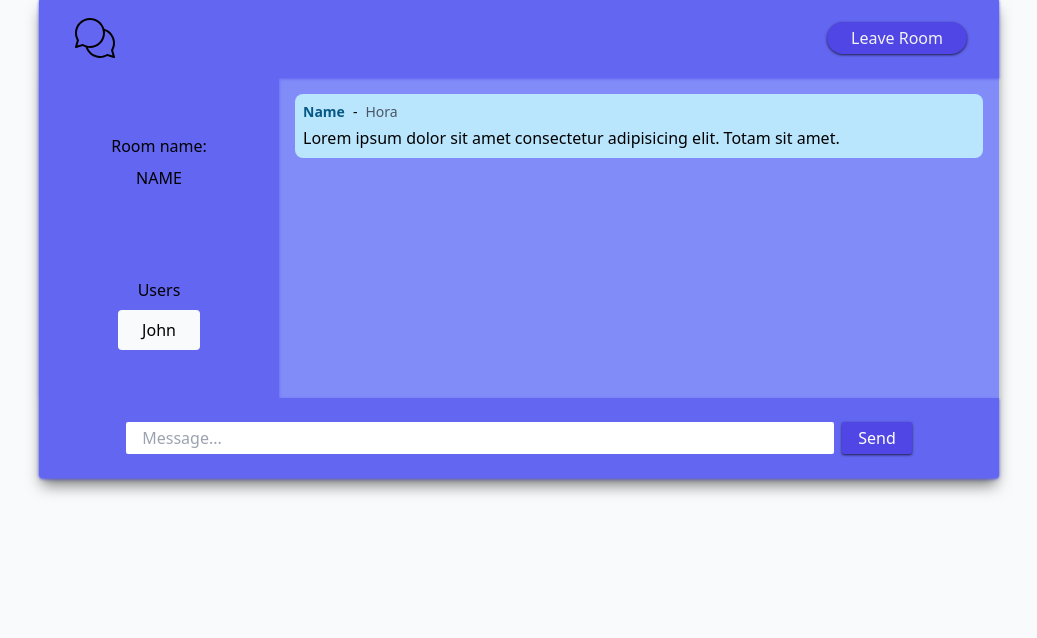
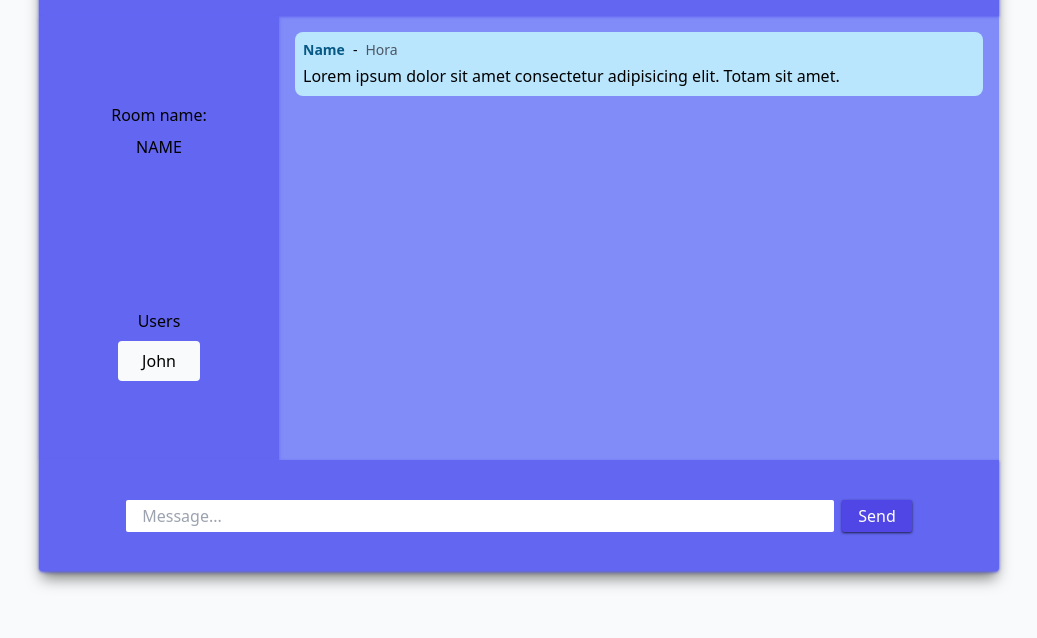
Before and after one commit to Rogger9/realtime-chat, a website: page public/chat.html in a window 1280 px wide. Shown: the part 162-800 px from the top of the page, without its empty margins (121-1158 px from the left). Drawn offline with Linux system fonts and the light colour scheme.

Commit message:
Responsive design

```diff
--- a/public/chat.html
+++ b/public/chat.html
@@ -13,9 +13,10 @@
 
 <body class="box-border text-center">
   <div class="grid place-items-center h-screen bg-gray-50">
-    <section class="w-5/6 sm:w-3/4 h-5/6 sm:h-3/5 bg-indigo-400 rounded grid grid-rows-6 shadow-lg shadow-black/50">
+    <section class="w-5/6 sm:w-3/4 h-5/6 bg-indigo-400 rounded grid grid-rows-6 shadow-lg shadow-black/50">
       <header class="flex justify-between items-center bg-indigo-500 px-3 lg:px-8 rounded-t shadow shadow-indigo-500">
-        <img src="realtime-chat/assets/chat.svg" alt="chat image" width="48" height="48" class="object-contain">
+        <img src="realtime-chat/assets/chat.svg" alt="chat image" width="48" height="48"
+          class="object-contain w-8 h-8 lg:w-auto lg:h-auto">
         <button
           class="bg-indigo-600 text-gray-100 py-1 px-6 rounded-3xl text-sm lg:text-base hover:bg-indigo-700 shadow shadow-black/60 active:scale-95 outline-none"
           aria-label="Leave Room">Leave Room</button>
@@ -34,7 +35,7 @@
             </ul>
           </div>
         </section>
-        <section class="row-span-2 col-span-3 p-4 overflow-auto" id="messageContainer">
+        <section class="row-span-2 col-span-3 p-4 overflow-y-auto" id="messageContainer">
           <div class="bg-sky-200 grid gap-1 p-2 rounded-lg" id="message">
             <header class="flex gap-2 text-sm">
               <span class="text-sky-800 font-bold">Name</span>
```
Also changed, not shown: public/realtime-chat/style.css.
